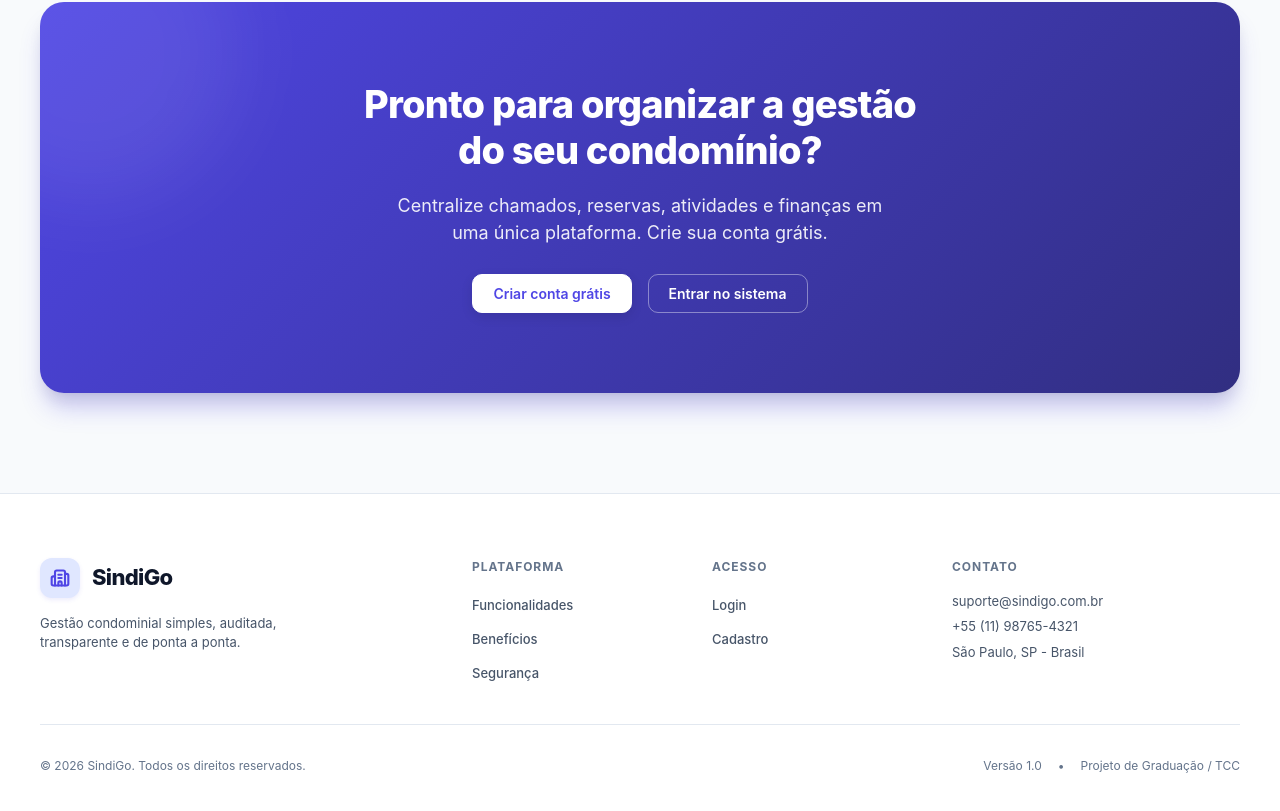
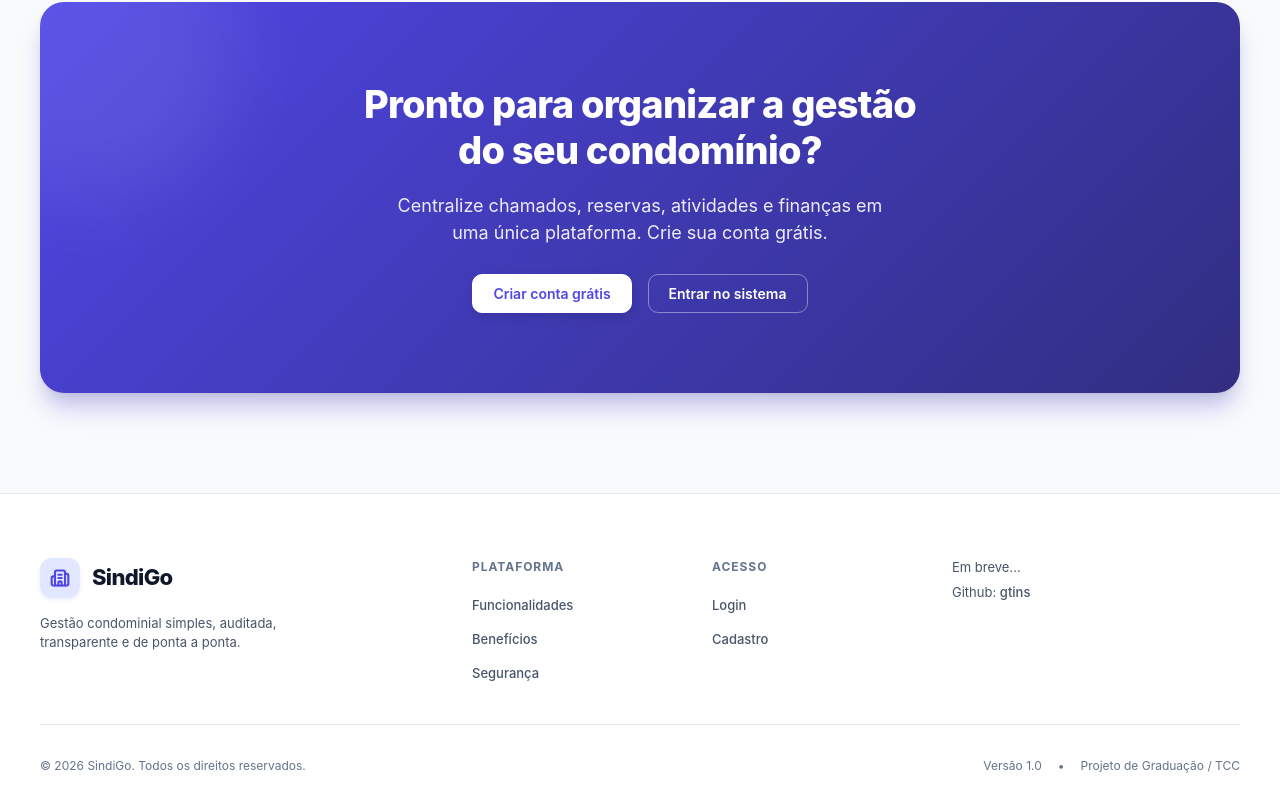
Before and after one commit to gtins/frontend-sindigo, a React (Vite) app in the folder frontend/: page / in a window 1280 px wide. Shown: the part 7501-8312 px from the top of the page. Built offline with nearby package versions, Linux system fonts and the light colour scheme; no server answers.

Commit message:
fix: Rodapé errado na landing page.

```diff
--- a/frontend/src/components/LandingPage.tsx
+++ b/frontend/src/components/LandingPage.tsx
@@ -1045,11 +1045,14 @@
             </div>
 
             <div className="footer-column">
-              <h5 className="footer-col-title">Contato</h5>
               <div className="footer-contact-info">
-                <span>suporte@sindigo.com.br</span>
-                <span>+55 (11) 98765-4321</span>
-                <span>São Paulo, SP - Brasil</span>
+                <span>Em breve...</span>
+                <span>
+                  Github:{' '}
+                  <a href="https://github.com/gtins" target="_blank" rel="noopener noreferrer">
+                    gtins
+                  </a>
+                </span>
               </div>
             </div>
           </div>
--- a/frontend/src/styles/landing.css
+++ b/frontend/src/styles/landing.css
@@ -1206,6 +1206,16 @@
   color: var(--text-secondary);
 }
 
+.footer-contact-info a {
+  color: inherit;
+  text-decoration: none;
+  transition: color 0.15s ease;
+}
+
+.footer-contact-info a:hover {
+  color: var(--color-accent);
+}
+
 .footer-bottom {
   border-top: 1px solid var(--border-color);
   padding-top: 32px;
```
